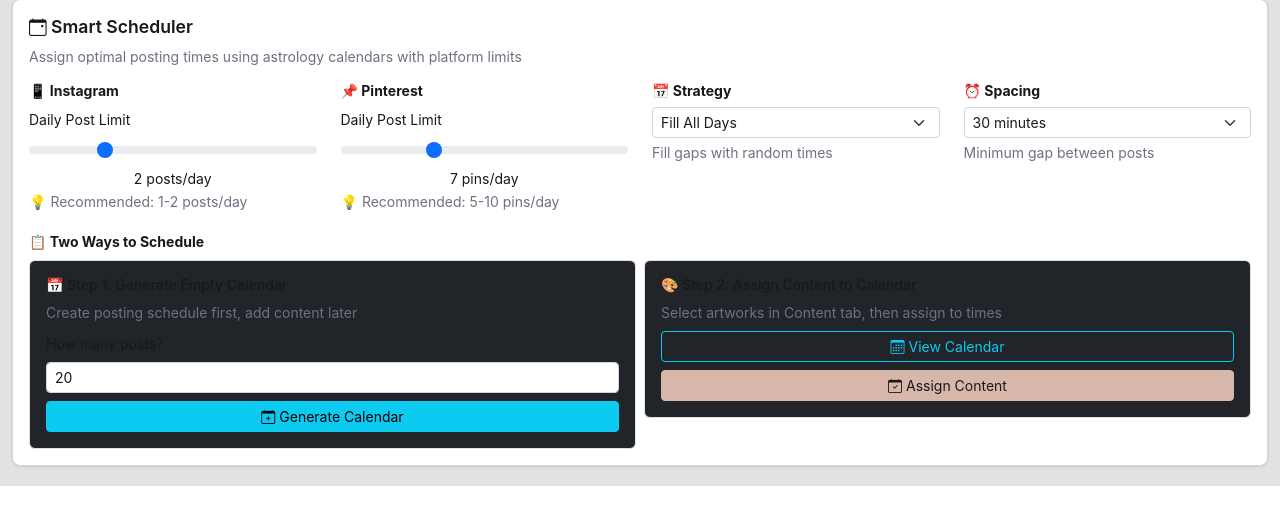
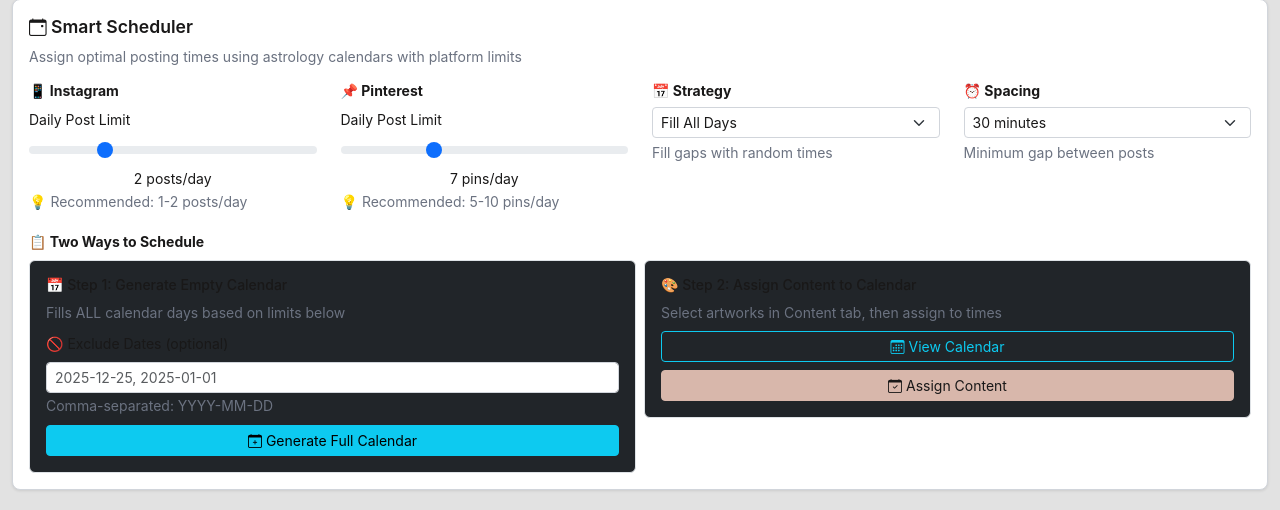
Before and after one commit to promptcreative/PromptPostPromote, a Flask app: page / in a window 1280 px wide, after a click on "Edit & Review". Shown: the part 647-1157 px from the top of the page. Before the commit the page ends 1133 px from the top, so only its background shows below. Run offline with Flask 3, Linux system fonts and the light colour scheme; data comes from the database, SQL or seed files in the repository; some libraries are stand-ins or nearby versions.

Commit message:
Allow users to exclude specific dates when generating their posting schedules
Enhance the `/generate_calendar` endpoint to accept an array of dates to exclude, update the SmartScheduler to handle these exclusions, and modify the frontend to allow date input and event selection.

Replit-Commit-Author: Agent
Replit-Commit-Session-Id: 88e9c15e-ad17-4eb7-9acd-2de554926c32
Replit-Commit-Checkpoint-Type: intermediate_checkpoint
Replit-Commit-Event-Id: 1ab09dcf-c3b2-4c4b-b91b-3f4b504b936a
Replit-Commit-Screenshot-Url: https://storage.googleapis.com/screenshot-production-us-central1/daa39abf-bd53-4c8c-ac30-b36954a131f3/88e9c15e-ad17-4eb7-9acd-2de554926c32/R8OItBC

```diff
--- a/routes.py
+++ b/routes.py
@@ -421,14 +421,24 @@ def delete_calendar(calendar_id):
 
 @app.route('/generate_calendar', methods=['POST'])
 def generate_calendar():
-    """Generate empty calendar schedule without content"""
+    """Generate empty calendar schedule for ALL available days with optional exclusions"""
+    from datetime import datetime
     from services.smart_scheduler import SmartScheduler
 
     data = request.get_json()
-    if not data or 'count' not in data:
+    if not data:
         return jsonify({'error': 'Invalid request data'}), 400
 
-    count = data.get('count', 20)
+    # Parse and validate excluded dates
+    excluded_dates = set()
+    if 'exclude_dates' in data and data['exclude_dates']:
+        for date_str in data['exclude_dates']:
+            try:
+                parsed = datetime.strptime(date_str.strip(), '%Y-%m-%d')
+                excluded_dates.add(parsed.strftime('%Y-%m-%d'))
+            except ValueError:
+                return jsonify({'error': f'Invalid date format: {date_str}. Use YYYY-MM-DD'}), 400
+
     config = {
         'instagram_limit': data.get('instagram_limit', 2),
         'pinterest_limit': data.get('pinterest_limit', 7),
@@ -437,16 +447,50 @@ def generate_calendar():
     }
 
     try:
+        # Get all unassigned events from AB, YP, POF calendars chronologically
+        calendar_types = ['AB', 'YP', 'POF']
+        all_events = []
+
+        for cal_type in calendar_types:
+            calendar = Calendar.query.filter_by(calendar_type=cal_type).first()
+            if calendar:
+                events = CalendarEvent.query.filter_by(
+                    calendar_id=calendar.id,
+                    is_assigned=False
+                ).order_by(CalendarEvent.midpoint_time).all()
+                for event in events:
+                    event._calendar_type = cal_type
+                all_events.extend(events)
+
+        # Sort all events chronologically
+        all_events.sort(key=lambda e: e.midpoint_time)
+
+        # Filter out excluded dates
+        filtered_events = []
+        for event in all_events:
+            event_date = event.midpoint_time.strftime('%Y-%m-%d')
+            if event_date not in excluded_dates:
+                filtered_events.append(event)
+
+        if not filtered_events:
+            return jsonify({'error': 'No available events after applying exclusions'}), 400
+
+        # Create dummy IDs for scheduling
+        dummy_ids = list(range(1, len(filtered_events) + 1))
+
+        # Use scheduler to assign times
         scheduler = SmartScheduler(config)
+        # Temporarily use filtered events
+        scheduler.events_by_calendar = {
+            cal_type: [e for e in filtered_events if hasattr(e, '_calendar_type') and e._calendar_type == cal_type]
+            for cal_type in calendar_types
+        }
 
-        # Create dummy image IDs to get schedule slots
-        dummy_ids = list(range(1, count + 1))
-        result = scheduler.assign_times(dummy_ids, preview=True)
+        result = scheduler.assign_times(dummy_ids, preview=True, use_provided_events=True)
 
-        # Now create empty Image records for each assignment
+        # Create placeholder Image records
         created_slots = []
         for assignment in result['assignments']:
-            # Create placeholder image
             placeholder = Image(
                 original_filename='[Calendar Slot]',
                 stored_filename='calendar_slot',
@@ -462,7 +506,7 @@ def generate_calendar():
             db.session.add(placeholder)
             db.session.flush()
 
-            # Mark the calendar event as assigned
+            # Mark event as assigned
             event = CalendarEvent.query.get(assignment['event_id'])
             if event:
                 event.is_assigned = True
@@ -482,6 +526,104 @@ def generate_calendar():
         return jsonify({
             'success': True,
             'created_count': len(created_slots),
+            'total_events': len(filtered_events),
+            'excluded_dates': list(excluded_dates),
+            'slots': created_slots,
+            'summary': result['summary']
+        }), 200
+
+    except Exception as e:
+        db.session.rollback()
+        return jsonify({'error': str(e)}), 500
+
+@app.route('/generate_from_selected', methods=['POST'])
+def generate_from_selected():
+    """Generate slots from specific cherry-picked calendar events"""
+    from services.smart_scheduler import SmartScheduler
+
+    data = request.get_json()
+    if not data or 'event_ids' not in data:
+        return jsonify({'error': 'Invalid request data'}), 400
+
+    event_ids = data.get('event_ids', [])
+    if not event_ids:
+        return jsonify({'error': 'No events selected'}), 400
+
+    config = {
+        'instagram_limit': data.get('instagram_limit', 2),
+        'pinterest_limit': data.get('pinterest_limit', 7),
+        'strategy': data.get('strategy', 'fill_all'),
+        'min_spacing': data.get('min_spacing', 30)
+    }
+
+    try:
+        # Get selected events
+        selected_events = CalendarEvent.query.filter(
+            CalendarEvent.id.in_(event_ids),
+            CalendarEvent.is_assigned == False
+        ).order_by(CalendarEvent.midpoint_time).all()
+
+        if not selected_events:
+            return jsonify({'error': 'No valid unassigned events found'}), 400
+
+        # Determine calendar type for each event
+        for event in selected_events:
+            calendar = Calendar.query.get(event.calendar_id)
+            if calendar:
+                event._calendar_type = calendar.calendar_type
+
+        # Create dummy IDs
+        dummy_ids = list(range(1, len(selected_events) + 1))
+
+        # Use scheduler
+        scheduler = SmartScheduler(config)
+        scheduler.events_by_calendar = {
+            'AB': [e for e in selected_events if hasattr(e, '_calendar_type') and e._calendar_type == 'AB'],
+            'YP': [e for e in selected_events if hasattr(e, '_calendar_type') and e._calendar_type == 'YP'],
+            'POF': [e for e in selected_events if hasattr(e, '_calendar_type') and e._calendar_type == 'POF']
+        }
+
+        result = scheduler.assign_times(dummy_ids, preview=True, use_provided_events=True)
+
+        # Create placeholder records
+        created_slots = []
+        for assignment in result['assignments']:
+            placeholder = Image(
+                original_filename='[Calendar Slot]',
+                stored_filename='calendar_slot',
+                title='[Empty Slot]',
+                painting_name='To Be Assigned',
+                platform=assignment['platform'],
+                date=assignment['date'],
+                time=assignment['time'],
+                calendar_source=assignment['calendar_source'],
+                calendar_event_id=assignment['event_id'],
+                status='Draft'
+            )
+            db.session.add(placeholder)
+            db.session.flush()
+
+            # Mark event as assigned
+            event = CalendarEvent.query.get(assignment['event_id'])
+            if event:
+                event.is_assigned = True
+                event.assigned_image_id = placeholder.id
+                event.assigned_platform = assignment['platform']
+
+            created_slots.append({
+                'id': placeholder.id,
+                'platform': assignment['platform'],
+                'date': assignment['date'],
+                'time': assignment['time'],
+                'calendar_source': assignment['calendar_source']
+            })
+
+        db.session.commit()
+
+        return jsonify({
+            'success': True,
+            'created_count': len(created_slots),
+            'selected_count': len(selected_events),
             'slots': created_slots,
             'summary': result['summary']
         }), 200
--- a/static/js/main.js
+++ b/static/js/main.js
@@ -764,15 +764,11 @@ document.addEventListener('DOMContentLoaded', function() {
 
     if (generateCalendarBtn) {
         generateCalendarBtn.addEventListener('click', async function() {
-            const count = parseInt(document.getElementById('generateCount').value) || 20;
-
-            if (count < 1 || count > 100) {
-                showMessage('Please enter a count between 1 and 100', 'warning');
-                return;
-            }
+            const excludeDatesInput = document.getElementById('excludeDates').value.trim();
+            const excludedDates = excludeDatesInput ? excludeDatesInput.split(',').map(d => d.trim()) : [];
 
             const config = {
-                count: count,
+                exclude_dates: excludedDates,
                 instagram_limit: parseInt(document.getElementById('instagramLimit').value),
                 pinterest_limit: parseInt(document.getElementById('pinterestLimit').value),
                 strategy: document.getElementById('schedulingStrategy').value,
@@ -849,6 +845,9 @@ document.addEventListener('DOMContentLoaded', function() {
                                 <table class="table table-sm table-hover">
                                     <thead>
                                         <tr>
+                                            <th width="30">
+                                                <input type="checkbox" class="form-check-input" id="selectAllEvents${calType}">
+                                            </th>
                                             <th>Date</th>
                                             <th>Time</th>
                                             <th>Event</th>
@@ -863,8 +862,13 @@ document.addEventListener('DOMContentLoaded', function() {
                             ? `<span class="badge bg-warning">Assigned (${event.assigned_platform})</span>`
                             : `<span class="badge bg-success">Available</span>`;
 
+                        const checkbox = !event.is_assigned
+                            ? `<input type="checkbox" class="form-check-input event-checkbox" data-event-id="${event.id}" data-event-date="${event.date}">`
+                            : `<input type="checkbox" class="form-check-input" disabled>`;
+
                         html += `
                             <tr class="${event.is_assigned ? 'table-secondary' : ''}">
+                                <td>${checkbox}</td>
                                 <td>${event.date}</td>
                                 <td><strong>${event.time}</strong></td>
                                 <td>${event.summary || 'Event'}</td>
@@ -882,10 +886,100 @@ document.addEventListener('DOMContentLoaded', function() {
                 });
 
                 content.innerHTML = html;
+
+                // Add event listeners for checkboxes
+                content.querySelectorAll('.event-checkbox').forEach(checkbox => {
+                    checkbox.addEventListener('change', updateSelectedEventsCount);
+                });
+
+                // Add select all functionality for each calendar
+                ['AB', 'YP', 'POF'].forEach(calType => {
+                    const selectAll = document.getElementById(`selectAllEvents${calType}`);
+                    if (selectAll) {
+                        selectAll.addEventListener('change', function() {
+                            // Find the table containing this checkbox
+                            const table = this.closest('table');
+                            if (table) {
+                                // Only toggle checkboxes within this specific table
+                                const checkboxes = table.querySelectorAll('.event-checkbox');
+                                checkboxes.forEach(cb => {
+                                    cb.checked = this.checked;
+                                });
+                            }
+                            updateSelectedEventsCount();
+                        });
+                    }
+                });
+
+                updateSelectedEventsCount();
                 modal.show();
 
             } catch (error) {
                 showMessage('Failed to load calendar: ' + error.message, 'danger');
+            }
+        });
+    }
+
+    function updateSelectedEventsCount() {
+        const checkboxes = document.querySelectorAll('.event-checkbox:checked');
+        const count = checkboxes.length;
+        const badge = document.getElementById('selectedEventsCount');
+        if (badge) {
+            badge.textContent = `${count} selected`;
+            badge.className = count > 0 ? 'badge bg-success' : 'badge bg-primary';
+        }
+    }
+
+    const createFromSelectedBtn = document.getElementById('createFromSelectedBtn');
+    if (createFromSelectedBtn) {
+        createFromSelectedBtn.addEventListener('click', async function() {
+            const checkboxes = document.querySelectorAll('.event-checkbox:checked');
+            const eventIds = Array.from(checkboxes).map(cb => parseInt(cb.dataset.eventId));
+
+            if (eventIds.length === 0) {
+                showMessage('Select at least one event', 'warning');
+                return;
+            }
+
+            const config = {
+                event_ids: eventIds,
+                instagram_limit: parseInt(document.getElementById('instagramLimit').value),
+                pinterest_limit: parseInt(document.getElementById('pinterestLimit').value),
+                strategy: document.getElementById('schedulingStrategy').value,
+                min_spacing: parseInt(document.getElementById('minSpacing').value)
+            };
+
+            const btn = createFromSelectedBtn;
+            const originalHtml = btn.innerHTML;
+            btn.disabled = true;
+            btn.innerHTML = '<i class="bi bi-hourglass-split"></i> Creating...';
+
+            try {
+                const response = await fetch('/generate_from_selected', {
+                    method: 'POST',
+                    headers: {'Content-Type': 'application/json'},
+                    body: JSON.stringify(config)
+                });
+
+                if (response.ok) {
+                    const data = await response.json();
+                    const summary = data.summary;
+
+                    showMessage(`✅ Created ${data.created_count} slots from selected events! (AB:${summary.by_calendar.AB} YP:${summary.by_calendar.YP} POF:${summary.by_calendar.POF})`, 'success');
+
+                    // Close modal and reload
+                    const modal = bootstrap.Modal.getInstance(document.getElementById('calendarViewModal'));
+                    if (modal) modal.hide();
+                    loadImages();
+                } else {
+                    const error = await response.json();
+                    throw new Error(error.error || 'Generation failed');
+                }
+            } catch (error) {
+                showMessage('Failed to create slots: ' + error.message, 'danger');
+            } finally {
+                btn.disabled = false;
+                btn.innerHTML = originalHtml;
             }
         });
     }
--- a/templates/index.html
+++ b/templates/index.html
@@ -284,13 +284,14 @@
                                     <div class="col-md-6">
                                         <div class="border rounded p-3 bg-dark">
                                             <h6 class="small mb-2">📅 Step 1: Generate Empty Calendar</h6>
-                                            <p class="small text-muted mb-2">Create posting schedule first, add content later</p>
+                                            <p class="small text-muted mb-2">Fills ALL calendar days based on limits below</p>
                                             <div class="mb-2">
-                                                <label class="form-label small">How many posts?</label>
-                                                <input type="number" class="form-control form-control-sm" id="generateCount" min="1" max="100" value="20" placeholder="20">
+                                                <label class="form-label small">🚫 Exclude Dates (optional)</label>
+                                                <input type="text" class="form-control form-control-sm" id="excludeDates" placeholder="2025-12-25, 2025-01-01">
+                                                <small class="text-muted">Comma-separated: YYYY-MM-DD</small>
                                             </div>
                                             <button class="btn btn-info btn-sm w-100" id="generateCalendarBtn">
-                                                <i class="bi bi-calendar-plus"></i> Generate Calendar
+                                                <i class="bi bi-calendar-plus"></i> Generate Full Calendar
                                             </button>
                                         </div>
                                     </div>
@@ -379,7 +380,13 @@
                 </div>
             </div>
             <div class="modal-footer">
+                <div class="me-auto">
+                    <span id="selectedEventsCount" class="badge bg-primary">0 selected</span>
+                </div>
                 <button type="button" class="btn btn-secondary" data-bs-dismiss="modal">Close</button>
+                <button type="button" class="btn btn-success" id="createFromSelectedBtn">
+                    <i class="bi bi-calendar-check"></i> Create from Selected
+                </button>
             </div>
         </div>
     </div>
```
Also changed, not shown: services/smart_scheduler.py (+20 -13 lines), 1 other file.
